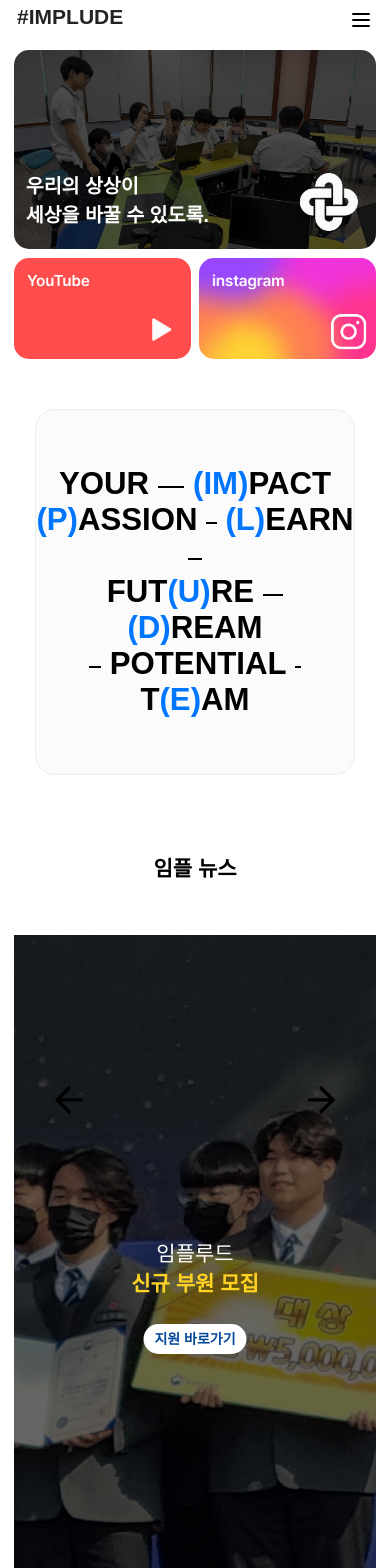
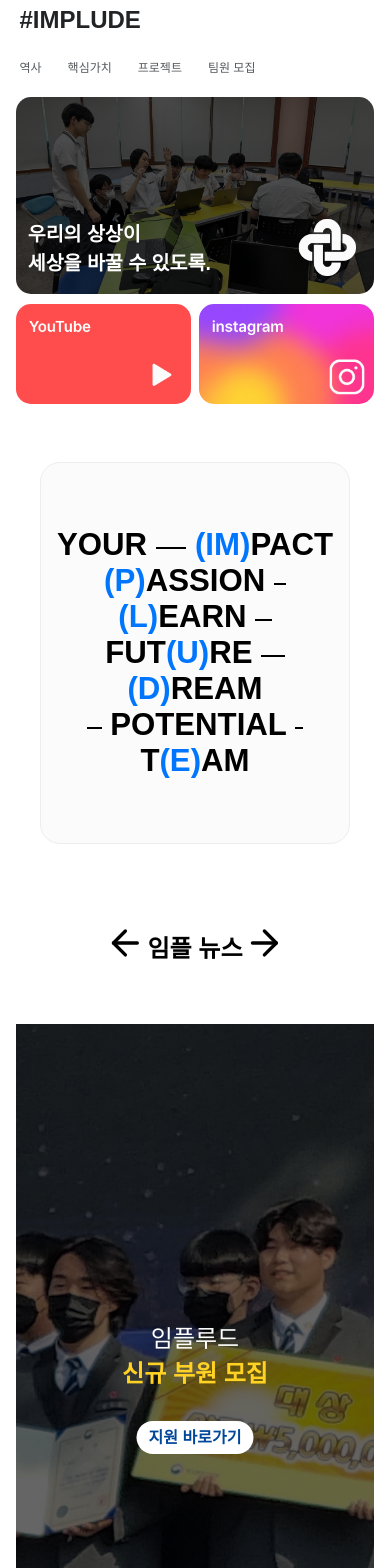
Before and after one commit to implude/implude-main-page, a React (Vite) app: page / in a window 390 px wide. Shown: the top 1568 px of the page. Built offline with nearby package versions, Linux system fonts and the light colour scheme; a web font is replaced by a local one.

Commit message:
뉴스랑 헤더 반응형 수정

```diff
--- a/src/components/Header.tsx
+++ b/src/components/Header.tsx
@@ -49,7 +49,7 @@ const HeaderMenu = styled(Detail)`
 `
 
 const MenuWrap = styled(Wrap)<{ open?: boolean }>`
-  @media (max-width: 538px) {
+  @media (max-width: 308px) {
     display: ${(p) => (p.open ? '' : 'none')};
     width: 6.25rem;
     gap: 20px;
@@ -60,14 +60,14 @@ const MenuWrap = styled(Wrap)<{ open?: boolean }>`
 
 const MenuImage = styled.div`
   display: none;
-  @media (max-width: 538px) {
+  @media (max-width: 308px) {
     display: inline-block;
     position: relative;
     top: 0.4rem;
     width: 50%;
     text-align: right;
   }
-  @media (max-width: 347px) {
+  @media (max-width: 308px) {
     display: inline-block;
     position; relative;
     top: 0.4rem;
--- a/src/index.css
+++ b/src/index.css
@@ -15,29 +15,9 @@ a {
   text-decoration: none;
   cursor: pointer;
 }
-@media (max-width: 1400px) {
-  html {
-    font-size: 87.5%;
-  }
-}
-@media (max-width: 1200px) {
-  html {
-    font-size: 75%;
-  }
-}
-@media (max-width: 992px) {
-  html {
-    font-size: 62.5%;
-  }
-}
 @media (max-width: 768px) {
   html {
     font-size: 50%;
-  }
-}
-@media (max-width: 576px) {
-  html {
-    font-size: 43.75%;
   }
 }
 :root {
--- a/src/pages/Main/MainPage.jsx
+++ b/src/pages/Main/MainPage.jsx
@@ -192,6 +192,7 @@ export default function MainPage() {
   const layout1400 = useMediaQuery({ query: '(max-width: 1400px)' })
   const isTabletOrMobile = useMediaQuery({ query: '(max-width: 1200px)' })
   const isBarHastobeThin = useMediaQuery({ query: '(max-width: 800px)' })
+  const layout768 = useMediaQuery({ query: '(max-width: 768px)' })
   const isArrowHastogoUp = useMediaQuery({ query: '(max-width: 560px)' })
 
   if(isTabletOrMobile) {
@@ -314,7 +315,7 @@ export default function MainPage() {
   }
 
   const common = `
-  transform: scale(1.7) ${isTabletOrMobile ? 'translateY(22rem)' : layout1400 ? 'translateY(22rem)' : isArrowHastogoUp ? 'translateY(6rem)' : 'translateY(20rem)'};
+  transform: scale(1.7) ${isBarHastobeThin ? 'translateY(2.1rem)' : 'translateY(20.5rem)'};
   position: relative;
   z-index: 3;
   cursor: pointer;
@@ -325,12 +326,12 @@ export default function MainPage() {
 
   const Right = styled(ArrowRight)`
     ${common}
-    right: ${isTabletOrMobile ? '-20rem' : layout1400 ? '-17rem' : isArrowHastogoUp ? '-3rem' : '-15.5rem'}
+    right: ${isBarHastobeThin ? (layout768 ? (isArrowHastogoUp ? '-10.5rem' : '-20.5rem') : '-11.5rem') : '-15.5rem'};
   `
 
   const Left = styled(ArrowLeft)`
     ${common}
-    left: ${isTabletOrMobile ? '-20rem' : layout1400 ? '-17rem' : isArrowHastogoUp ? '-3rem' : '-15.5rem'}
+    left: ${isBarHastobeThin ? (layout768 ? (isArrowHastogoUp ? '-10.5rem' : '-20.5rem') : '-11.5rem') : '-15.5rem'};
   `
 
   return (
```
